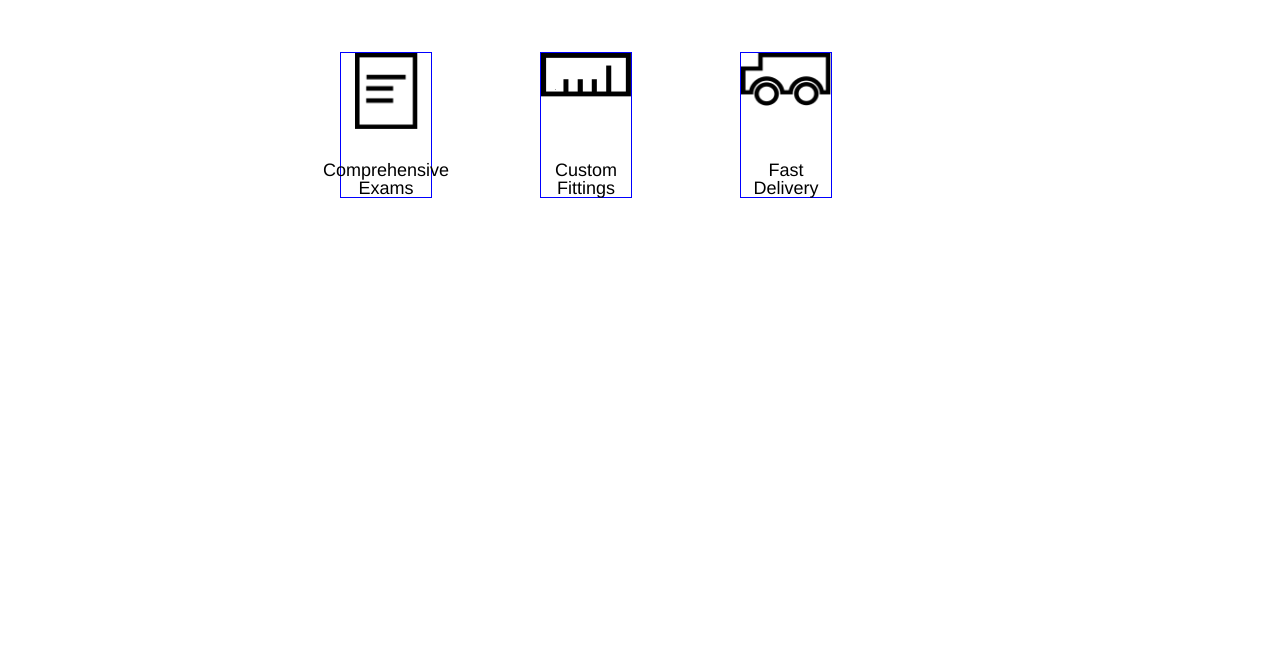
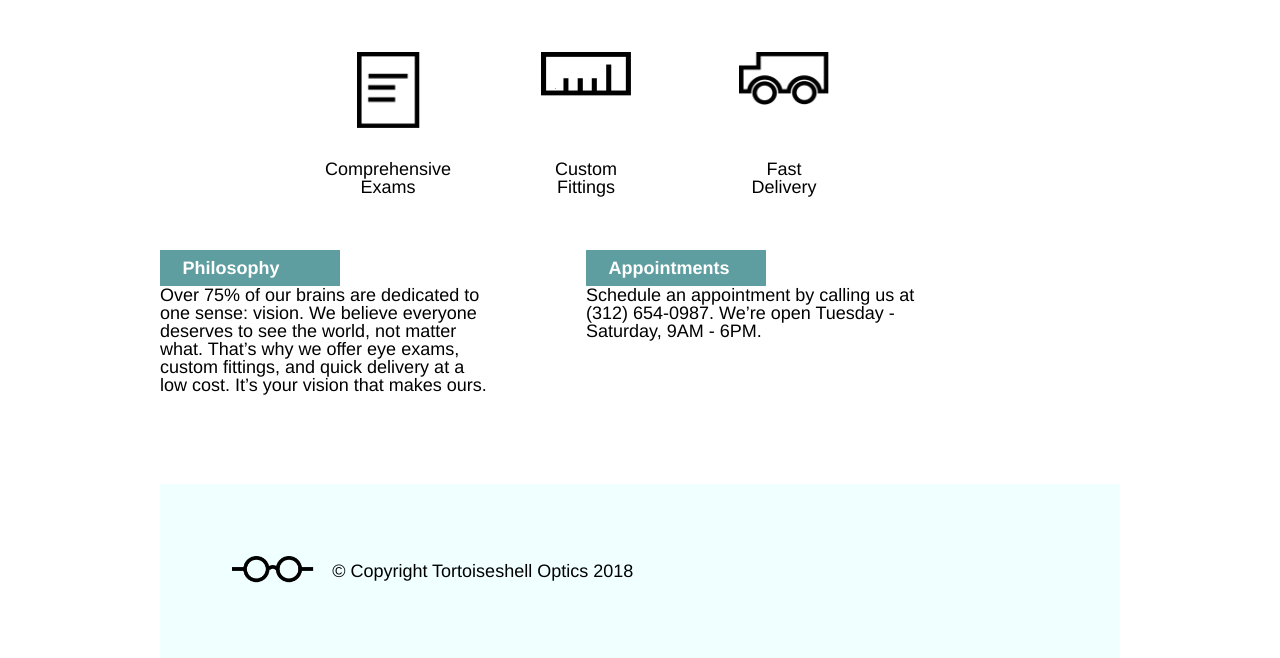
Before and after one commit to mcook171/tortoiseshelloptics, a plain HTML site: page index.html in a window 1280 px wide. Shown: the part 542-1200 px from the top of the page. Before the commit the page ends 800 px from the top, so only its background shows below. Drawn offline with Linux system fonts and the light colour scheme.

Commit message:
Desktop complete

```diff
--- a/index.html
+++ b/index.html
@@ -55,10 +55,39 @@
         <img src="./resources/images/truck-icon.png" alt="Paper icon">
         <span>Fast Delivery</span>
       </div>
-
     </div>
 
+    <!-- Story -->
 
+    <div class="story-container">
+      <div class="container">
+        <div class="story">
+          <div class="title">
+            <h2>Philosophy</h2>
+          </div>
+          <p>Over 75% of our brains are dedicated to one sense: vision. We believe everyone deserves to see the world, not matter what. That’s why we offer eye exams, custom fittings, and quick delivery at a low cost. It’s your vision that makes ours.</p>
+        </div>
+        <div class="story">
+          <div class="title">
+            <h2>Appointments</h2>
+          </div>
+          <p>Schedule an appointment by calling us at (312) 654-0987. We’re open Tuesday - Saturday, 9AM - 6PM.</p>
+        </div>
+      </div>
+    </div>
+
+    <!-- Footer -->
+
+    <footer>
+      <div class="container">
+        <div class="logo">
+          <img src="./resources/images/logo-black.png" alt="">
+        </div>
+        <div class="copyright">
+          <span>&copy Copyright Tortoiseshell Optics 2018</span>
+        </div>
+      </div>
+    </footer>
 
   </body>
 </html>
--- a/resources/css/style.css
+++ b/resources/css/style.css
@@ -106,7 +106,6 @@ li {
   margin-right: 6rem;
   width: 5rem;
   height: 8rem;
-  border: 1px solid blue;
 }
 
 .info-container span {
@@ -120,3 +119,53 @@ li {
 .fittings img, .delivery img {
   width: 5rem;
 }
+
+/* Story */
+
+.story-container {
+  display: flex;
+  justify-content: center;
+  margin-bottom: 5rem;
+}
+
+.title {
+  background-color: cadetblue;
+  width: 10rem;
+}
+
+h2 {
+  font-size: 1rem;
+  color: white;
+  font-weight: bold;
+  padding: 0.5rem;
+  padding-left: 1.25rem;
+
+}
+
+.container {
+  width: 960px;
+  display: flex;
+}
+
+.story {
+  margin-right: 5rem;
+  width: 35%;
+}
+
+/* Footer */
+
+footer {
+  display: flex;
+  justify-content: center;
+}
+
+footer .container {
+  display: flex;
+  align-items: center;
+  background-color: azure;
+}
+
+footer img {
+  height: 1.5rem;
+  padding: 4rem 1rem 4rem 4rem;
+}
```
